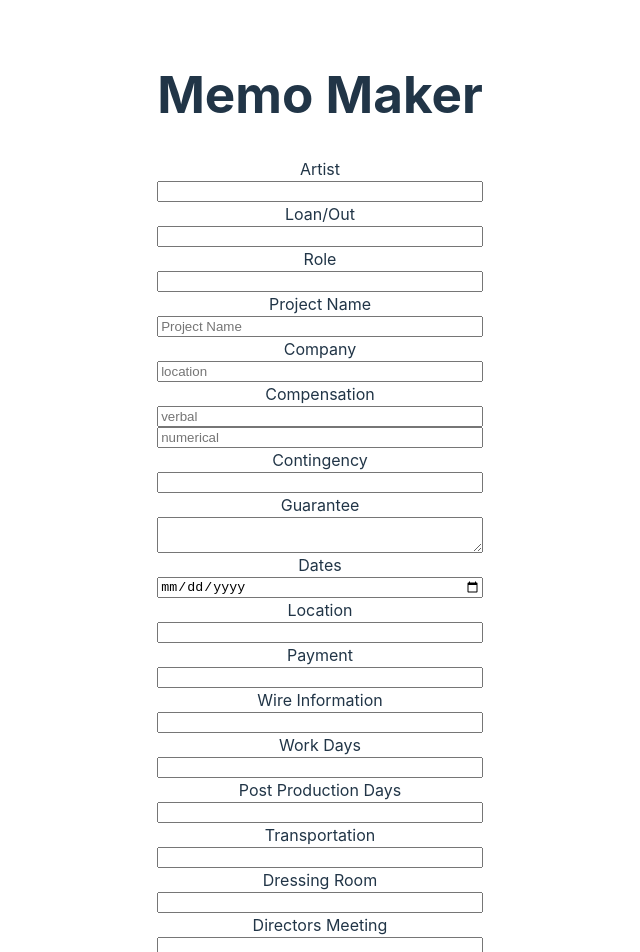
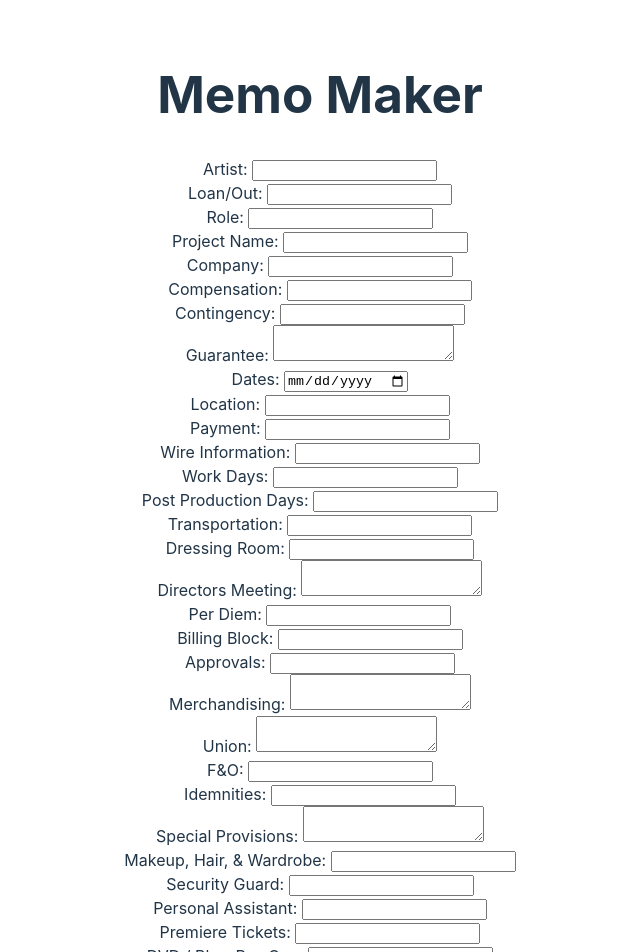
Before and after one commit to mattwmarra/memomaker, a React (Vite) app: page / in a window 1280 px wide. Shown: the top 952 px of the page, without its empty margins (320-960 px from the left). Built offline with nearby package versions, Linux system fonts and the light colour scheme.

Commit message:
Created FormItem component to display form fields

```diff
--- a/src/App.tsx
+++ b/src/App.tsx
@@ -4,7 +4,8 @@ import './App.css';
 import { configureStore } from '@reduxjs/toolkit';
 import rootReducer from './reducers/rootReducer.ts';
 import DealMemo from './DealMemo.tsx';
-
+import labels from './formLabels.ts';
+import FormItem from './formItem';
 function App() {
   const store = configureStore({
     reducer: rootReducer,
@@ -13,68 +14,18 @@ function App() {
   return (
     <div className="App">
       <h1>Memo Maker</h1>
-
-      <label htmlFor="artist">Artist</label>
-      <input type="text" id="artist" placeholder="" required />
-      <label htmlFor="">Loan/Out</label>
-      <input type="text" id="loanOut" placeholder="" required />
-      <label htmlFor="">Role</label>
-      <input type="text" id="role" placeholder="" required />
-      <label htmlFor="">Project Name</label>
-      <input type="text" placeholder="Project Name" required />
-      <label htmlFor="">Company</label>
-      <input type="text" placeholder="location" required />
-      <label htmlFor="">Compensation</label>
-      <input type="text" placeholder="verbal" required />
-      <input type="number" placeholder="numerical" required />
-      <label htmlFor="">Contingency</label>
-      <input type="text" placeholder="" required />
-      <label htmlFor="">Guarantee</label>
-      <textarea></textarea>
-      <label htmlFor="">Dates</label>
-      <input type="date" id="date" placeholder="" required />
-      <label htmlFor="">Location</label>
-      <input type="text" placeholder="" required />
-      <label htmlFor="">Payment</label>
-      <input type="text" placeholder="" required />
-      <label htmlFor="">Wire Information</label>
-      <input type="text" placeholder="" required />
-      <label htmlFor="">Work Days</label>
-      <input type="text" placeholder="" required />
-      <label htmlFor="">Post Production Days</label>
-      <input type="text" placeholder="" required />
-      <label htmlFor="">Transportation</label>
-      <input type="text" placeholder="" required />
-      <label htmlFor="">Dressing Room</label>
-      <input type="text" placeholder="" required />
-      <label htmlFor="">Directors Meeting</label>
-      <input type="text" placeholder="" required />
-      <label htmlFor="">Per Diem</label>
-      <input type="text" placeholder="" required />
-      <label htmlFor="">Billing Block</label>
-      <input type="text" placeholder="" required />
-      <label htmlFor="">Approvals</label>
-      <input type="text" placeholder="" required />
-      <label htmlFor="">Merchandising</label>
-      <input type="text" placeholder="" required />
-      <label htmlFor="">Union</label>
-      <textarea />
-      <label htmlFor="">F&O</label>
-      <input type="text" placeholder="" required />
-      <label htmlFor="">Idemnities</label>
-      <input type="text" placeholder="" required />
-      <label htmlFor="">Special Provisions</label>
-      <input type="text" placeholder="" required />
-      <label htmlFor="">Makeup, Hair, & Wardrobe</label>
-      <input type="text" placeholder="" required />
-      <label htmlFor="">Security Guard</label>
-      <input type="text" placeholder="" required />
-      <label htmlFor="">Personal Assistant</label>
-      <input type="text" placeholder="" required />
-      <label htmlFor="">Premiere Tickets</label>
-      <input type="text" placeholder="" required />
-      <label htmlFor="">DVD / Blue-Ray Copy</label>
-
+      <div className="object-list">
+        {Object.values(labels).map((item) => {
+          return (
+            <FormItem
+              name={item.name}
+              id={item.id}
+              type={item.type}
+              placeholder={item.placeholder}
+            />
+          );
+        })}
+      </div>
       <button type="button">Generate Report</button>
     </div>
   );
--- a/src/formItem.tsx
+++ b/src/formItem.tsx
@@ -4,14 +4,26 @@ interface FormItemInterface {
   id: string;
   type: string;
   placeholder: string;
+  name: string;
 }
 
 export default function FormItem(props: FormItemInterface) {
-  const { id, type, placeholder } = props;
+  const { id, type, placeholder, name } = props;
+
+  const renderSwitch = (type, id, placeholder) => {
+    switch (type) {
+      case 'longtext':
+        return <textarea id={id} placeholder={placeholder} required />;
+      default:
+        return (
+          <input type={type} id={type} placeholder={placeholder} required />
+        );
+    }
+  };
   return (
     <div>
-      <label htmlFor={id}>{id}</label>
-      <input type={type} id={type} placeholder={placeholder} required />
+      <label htmlFor={id}>{name}: </label>
+      {renderSwitch(type, id, placeholder)}
     </div>
   );
 }
--- /dev/null
+++ b/src/formLabels.ts
@@ -0,0 +1,183 @@
+const labels = {
+  'Artist': {
+    name: 'Artist',
+    id: '',
+    type: 'text',
+    placeholder: '',
+  },
+  'Loan/Out': {
+    name: 'Loan/Out',
+    id: '',
+    type: 'text',
+    placeholder: '',
+  },
+  'Role': {
+    name: 'Role',
+    id: '',
+    type: 'text',
+    placeholder: '',
+  },
+  'Project Name': {
+    name: 'Project Name',
+    id: '',
+    type: 'text',
+    placeholder: '',
+  },
+  'Company': {
+    name: 'Company',
+    id: '',
+    type: 'text',
+    placeholder: '',
+  },
+  'Compensation': {
+    name: 'Compensation',
+    id: '',
+    type: 'text',
+    placeholder: '',
+  },
+  'Contingency': {
+    name: 'Contingency',
+    id: '',
+    type: 'text',
+    placeholder: '',
+  },
+  'Guarantee': {
+    name: 'Guarantee',
+    id: '',
+    type: 'longtext',
+    placeholder: '',
+  },
+  'Dates': {
+    name: 'Dates',
+    id: '',
+    type: 'date',
+    placeholder: '',
+  },
+  'Location': {
+    name: 'Location',
+    id: '',
+    type: 'text',
+    placeholder: '',
+  },
+  'Payment': {
+    name: 'Payment',
+    id: '',
+    type: 'text',
+    placeholder: '',
+  },
+  'Wire Information': {
+    name: 'Wire Information',
+    id: '',
+    type: 'text',
+    placeholder: '',
+  },
+  'Work Days': {
+    name: 'Work Days',
+    id: '',
+    type: 'number',
+    placeholder: '',
+  },
+  'Post Production Days': {
+    name: 'Post Production Days',
+    id: '',
+    type: 'number',
+    placeholder: '',
+  },
+  'Transportation': {
+    name: 'Transportation',
+    id: '',
+    type: 'text',
+    placeholder: '',
+  },
+  'Dressing Room': {
+    name: 'Dressing Room',
+    id: '',
+    type: 'text',
+    placeholder: '',
+  },
+  'Directors Meeting': {
+    name: 'Directors Meeting',
+    id: '',
+    type: 'longtext',
+    placeholder: '',
+  },
+  'Per Diem': {
+    name: 'Per Diem',
+    id: '',
+    type: 'text',
+    placeholder: '',
+  },
+  'Billing Block': {
+    name: 'Billing Block',
+    id: '',
+    type: 'text',
+    placeholder: '',
+  },
+  'Approvals': {
+    name: 'Approvals',
+    id: '',
+    type: 'text',
+    placeholder: '',
+  },
+  'Merchandising': {
+    name: 'Merchandising',
+    id: '',
+    type: 'longtext',
+    placeholder: '',
+  },
+  'Union': {
+    name: 'Union',
+    id: '',
+    type: 'longtext',
+    placeholder: '',
+  },
+  'F&O': {
+    name: 'F&O',
+    id: '',
+    type: 'text',
+    placeholder: '',
+  },
+  'Idemnities': {
+    name: 'Idemnities',
+    id: '',
+    type: 'text',
+    placeholder: '',
+  },
+  'Special Provisions': {
+    name: 'Special Provisions',
+    id: '',
+    type: 'longtext',
+    placeholder: '',
+  },
+  'Makeup, Hair, & Wardrobe': {
+    name: 'Makeup, Hair, & Wardrobe',
+    id: 'MHWardrobe',
+    type: 'text',
+    placeholder: '',
+  },
+  'Security Guard': {
+    name: 'Security Guard',
+    id: '',
+    type: 'text',
+    placeholder: '',
+  },
+  'Personal Assistant': {
+    name: 'Personal Assistant',
+    id: '',
+    type: 'text',
+    placeholder: '',
+  },
+  'Premiere Tickets': {
+    name: 'Premiere Tickets',
+    id: '',
+    type: 'text',
+    placeholder: '',
+  },
+  'DVD / Blue-Ray Cop': {
+    name: 'DVD / Blue-Ray Cop',
+    id: '',
+    type: 'text',
+    placeholder: '',
+  },
+};
+export default labels;
```
